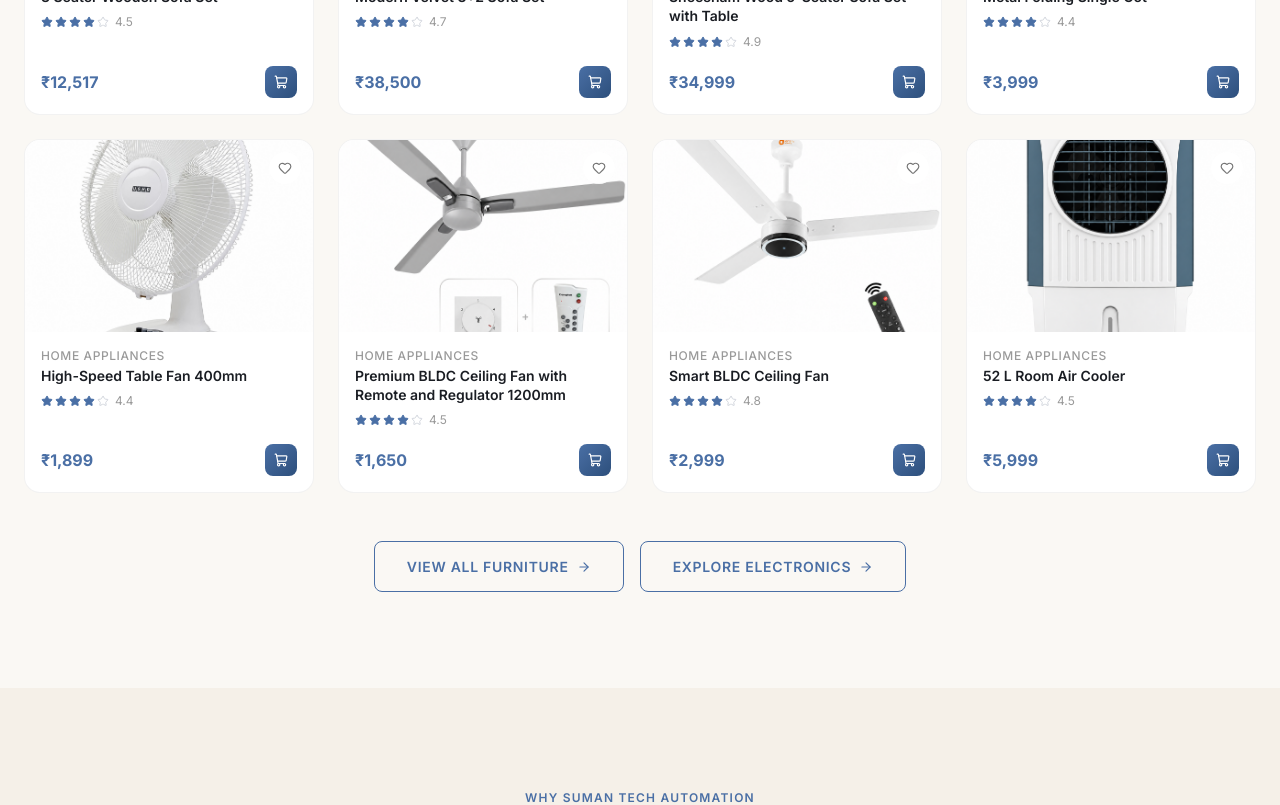
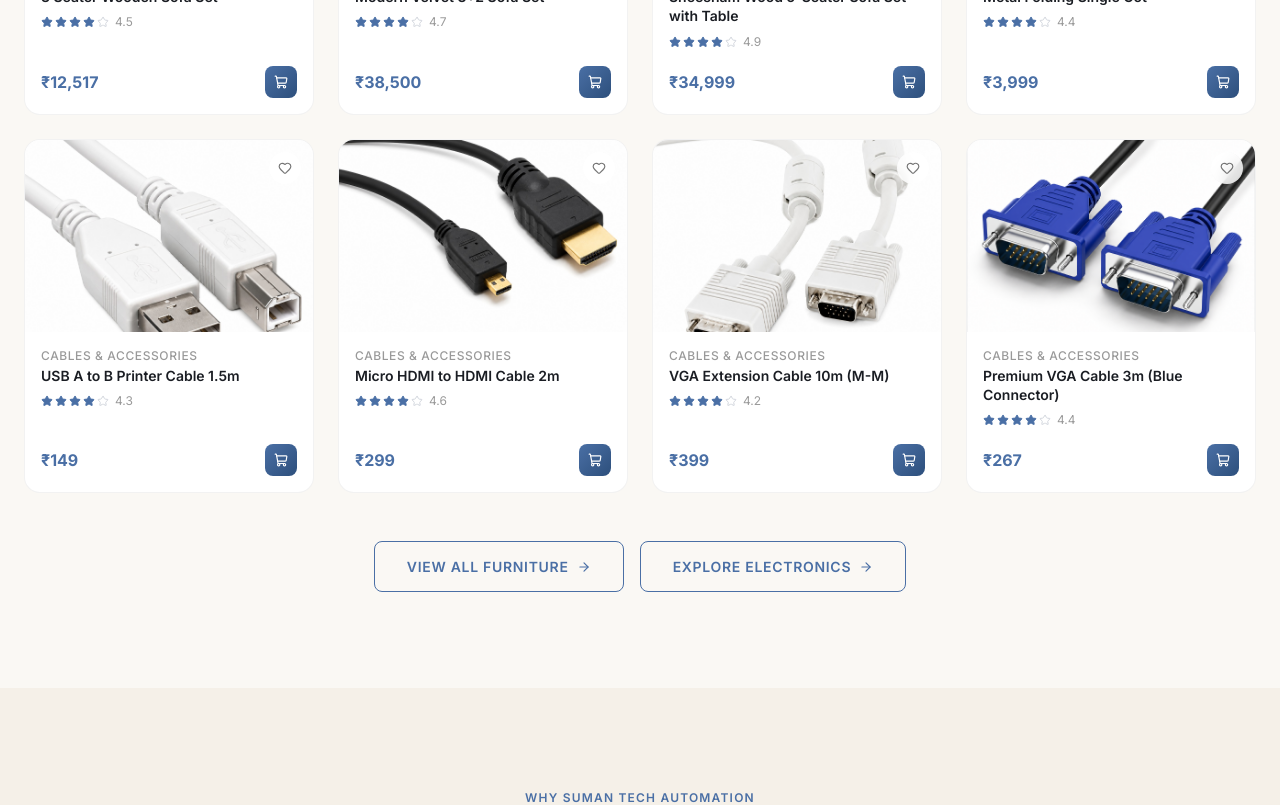
Before and after one commit to maalik1729-blip/suman-agencies, a Next.js app: page / in a window 1280 px wide. Shown: the part 1400-2205 px from the top of the page. Built offline with nearby package versions, Linux system fonts and the light colour scheme; a web font is replaced by a local one.

Commit message:
feat: remove fans and air coolers, add new contact number

```diff
--- a/src/app/cancellation-refund/page.tsx
+++ b/src/app/cancellation-refund/page.tsx
@@ -131,7 +131,7 @@ function ContactBox() {
         <p><strong>Suman Tech Automation</strong></p>
         <p>👤 Prop. RAJASINGH</p>
         <p>📍 No.7/1-3, West Street, Chellathayarpuram, Tirunelveli – 627808, Tamil Nadu</p>
-        <p>📞 +91 97155 90101</p>
+        <p>📞 +91 97155 90101 / +91 8838208741</p>
         <p>📧 sumantechautomation@gmail.com | sumanagency4@gmail.com</p>
         <p>🏛️ GSTIN: 33DVIPR5548Q1ZN</p>
       </div>
--- a/src/app/contact/page.tsx
+++ b/src/app/contact/page.tsx
@@ -10,7 +10,7 @@ const contactInfo = [
   {
     icon: Phone,
     title: "Call Us",
-    details: "+91 97155 90101",
+    details: "+91 97155 90101 / +91 8838208741",
     sub: "Mon–Sat, 9 AM–7 PM",
   },
   {
--- a/src/app/privacy-policy/page.tsx
+++ b/src/app/privacy-policy/page.tsx
@@ -149,7 +149,7 @@ function ContactBox() {
         <p><strong>Suman Tech Automation</strong></p>
         <p>👤 Prop. RAJASINGH</p>
         <p>📍 No.7/1-3, West Street, Chellathayarpuram, Tirunelveli – 627808, Tamil Nadu</p>
-        <p>📞 +91 97155 90101</p>
+        <p>📞 +91 97155 90101 / +91 8838208741</p>
         <p>📧 sumantechautomation@gmail.com | sumanagency4@gmail.com</p>
         <p>🏛️ GSTIN: 33DVIPR5548Q1ZN</p>
       </div>
--- a/src/app/shipping-policy/page.tsx
+++ b/src/app/shipping-policy/page.tsx
@@ -141,7 +141,7 @@ function ContactBox() {
         <p><strong>Suman Tech Automation</strong></p>
         <p>👤 Prop. RAJASINGH</p>
         <p>📍 No.7/1-3, West Street, Chellathayarpuram, Tirunelveli – 627808, Tamil Nadu</p>
-        <p>📞 +91 97155 90101</p>
+        <p>📞 +91 97155 90101 / +91 8838208741</p>
         <p>📧 sumantechautomation@gmail.com | sumanagency4@gmail.com</p>
         <p>🏛️ GSTIN: 33DVIPR5548Q1ZN</p>
       </div>
--- a/src/app/terms-conditions/page.tsx
+++ b/src/app/terms-conditions/page.tsx
@@ -162,7 +162,7 @@ function ContactBox() {
         <p><strong>Suman Tech Automation</strong></p>
         <p>👤 Prop. RAJASINGH</p>
         <p>📍 No.7/1-3, West Street, Chellathayarpuram, Tirunelveli – 627808, Tamil Nadu</p>
-        <p>📞 +91 97155 90101</p>
+        <p>📞 +91 97155 90101 / +91 8838208741</p>
         <p>📧 sumantechautomation@gmail.com | sumanagency4@gmail.com</p>
         <p>🏛️ GSTIN: 33DVIPR5548Q1ZN</p>
       </div>
--- a/src/components/Footer.tsx
+++ b/src/components/Footer.tsx
@@ -110,7 +110,7 @@ export function Footer({ theme }: FooterProps) {
               {[
                 { icon: Mail, text: "sumantechautomation@gmail.com" },
                 { icon: Mail, text: "sumanagency4@gmail.com" },
-                { icon: Phone, text: "+91 97155 90101" },
+                { icon: Phone, text: "+91 97155 90101 / +91 8838208741" },
                 { icon: MapPin, text: "No.7/1-3, West Street, Chellathayarpuram, Tirunelveli – 627808" },
               ].map(({ icon: Icon, text }) => (
                 <div key={text} className="flex items-center gap-2.5 text-white/40 text-sm">
--- a/src/data/products.ts
+++ b/src/data/products.ts
@@ -323,62 +323,7 @@ export const products: Product[] = [
   },
 
   // --- ELECTRONICS: HOME APPLIANCES ---
-  {
-    id: "e006",
-    name: "High-Speed Table Fan 400mm",
-    category: "electronics",
-    subcategory: "Home Appliances",
-    price: 1899,
-    rating: 4.4,
-    reviewCount: 1654,
-    images: ["/products/product-12.jpeg"],
-    description: "This 400mm table fan delivers strong, steady airflow with a 3-speed control and wide automatic oscillation. A thermal overload protector ensures safe long-term use. Compact and reliable for personal cooling in bedrooms, desks, and offices.",
-    features: ["400mm sweep", "3-speed control", "Automatic oscillation", "Thermal overload protector", "Chrome finish grill"],
-    specs: { Sweep: "400mm", Speeds: "3", Power: "55W", "Air Delivery": "70 CMM", Warranty: "2 Years" },
-    inStock: true,
-  },
-  {
-    id: "e007",
-    name: "Premium BLDC Ceiling Fan with Remote and Regulator 1200mm",
-    category: "electronics",
-    subcategory: "Home Appliances",
-    price: 1650,
-    rating: 4.5,
-    reviewCount: 2341,
-    images: ["/products/product-14.jpeg"],
-    description: "This 1200mm BLDC ceiling fan is engineered for maximum energy efficiency, consuming significantly less power than conventional fans. Comes with both a wireless remote and a physical regulator for flexible speed control. Finished in a sleek grey tone with a 4-year manufacturer warranty.",
-    features: ["Energy efficient BLDC motor", "Includes Remote and Regulator", "1200mm sweep", "Sleek grey design", "4-year warranty"],
-    specs: { Sweep: "1200mm", Type: "BLDC", Control: "Remote & Regulator", Finish: "Grey", Warranty: "4 Years" },
-    inStock: true,
-  },
-  {
-    id: "e010",
-    name: "Smart BLDC Ceiling Fan",
-    category: "electronics",
-    subcategory: "Home Appliances",
-    price: 2999,
-    rating: 4.8,
-    reviewCount: 1876,
-    images: ["/products/product-21.jpeg"],
-    description: "This smart BLDC ceiling fan runs on just 28W, making it highly inverter-compatible for uninterrupted comfort during power cuts. Includes a smart remote with 5-speed settings, a reverse mode for winter circulation, and a timer function — all wrapped in a clean white finish.",
-    features: ["Energy efficient BLDC motor", "Remote control included", "5-speed settings", "Timer function", "Compatible with inverter"],
-    specs: { Sweep: "1200mm", Power: "28W (BLDC)", Speeds: "5 + reverse", Finish: "White", Warranty: "2 Years" },
-    inStock: true,
-  },
-  {
-    id: "e015",
-    name: "52 L Room Air Cooler",
-    category: "electronics",
-    subcategory: "Home Appliances",
-    price: 5999,
-    rating: 4.5,
-    reviewCount: 421,
-    images: ["/products/product-33.jpeg"],
-    description: "The 52-litre room air cooler is built for powerful cooling in medium to large rooms. Honeycomb cooling pads improve evaporation efficiency, and the large water tank ensures long run times between refills. Inverter-compatible and easy to move on castor wheels.",
-    features: ["52 Litres water tank capacity", "Honeycomb cooling pads", "Powerful air delivery", "Inverter compatible", "Castor wheels for mobility"],
-    specs: { Capacity: "52 Liters", "Cooling Media": "Honeycomb", Type: "Room Cooler", Warranty: "1 Year" },
-    inStock: true,
-  },
+
 
   // --- ELECTRONICS: CABLES & ACCESSORIES ---
   {
```
